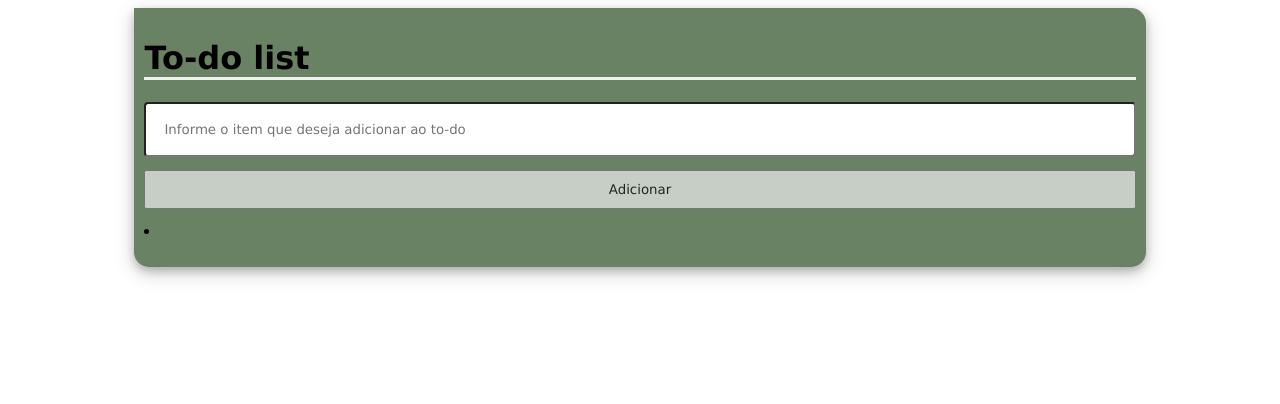
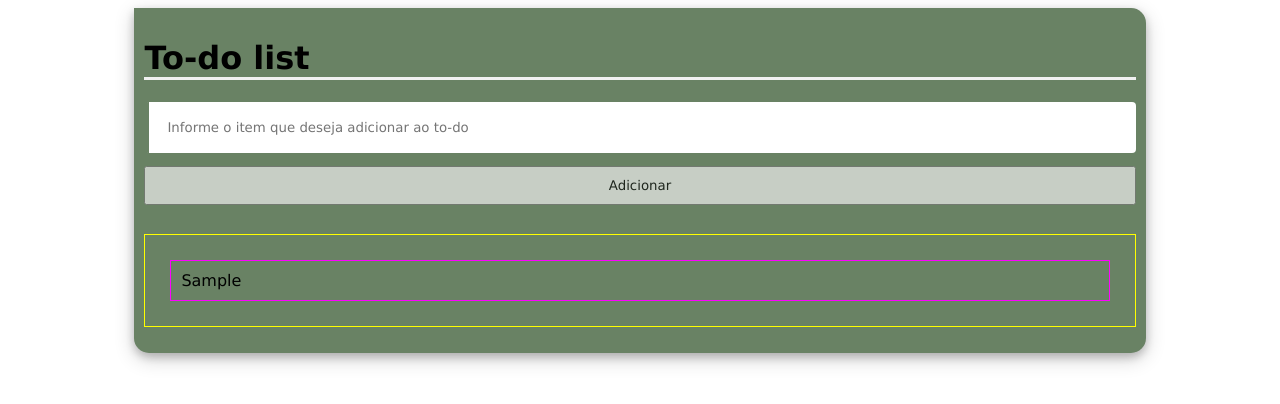
Before and after one commit to allanqueiroz02/todo-list, a React (Create React App) app: page / in a window 1280 px wide. Both pictures are taken after typing "Sample" into the empty fields and a click on the button "Adicionar". Shown: the top 404 px of the page. Built offline with nearby package versions, Linux system fonts and the light colour scheme.

Commit message:
atualizados componentes

```diff
--- a/src/components/CustomButton/CustomButton.jsx
+++ b/src/components/CustomButton/CustomButton.jsx
@@ -12,9 +12,20 @@ const StyledButton = styled.button`
   }
 `;
 
-function CustomButton({ children, onClick, disabled = false, title }) {
+function CustomButton({
+  children,
+  onClick,
+  disabled = false,
+  title,
+  ...others
+}) {
   return (
-    <StyledButton disabled={disabled} onClick={onClick} title={title}>
+    <StyledButton
+      disabled={disabled}
+      onClick={onClick}
+      title={title}
+      {...others}
+    >
       {children}
     </StyledButton>
   );
--- a/src/components/CustomList/CustomList.jsx
+++ b/src/components/CustomList/CustomList.jsx
@@ -1,13 +1,23 @@
 import styled from "styled-components";
 
-const StyledList = styled.li``;
+const StyledList = styled.ul`
+  border: 1px solid #ffff00;
+  padding: 20px;
+`;
 
-const StyledItemList = styled.ul``;
+const StyledListItem = styled.li`
+  list-style-type: none;
+  padding: 10px;
+  margin: 5px;
+  border: 1px solid #ff00ff;
+`;
 
-function CustomList() {
+function CustomList({ list }) {
   return (
     <StyledList>
-      <StyledItemList />
+      {list.map((item) => (
+        <StyledListItem key={item}>{item}</StyledListItem>
+      ))}
     </StyledList>
   );
 }
--- a/src/components/CustomTitle/CustomTitle.jsx
+++ b/src/components/CustomTitle/CustomTitle.jsx
@@ -4,8 +4,12 @@ const StyledTitle = styled.h1`
   border-bottom: 3px solid #f1f1f1;
 `;
 
-function CustomTitle({ text, title }) {
-  return <StyledTitle title={title}>{text}</StyledTitle>;
+function CustomTitle({ text, title, ...others }) {
+  return (
+    <StyledTitle title={title} {...others}>
+      {text}
+    </StyledTitle>
+  );
 }
 
 export default CustomTitle;
--- a/src/components/CustonInput/CustomInput.jsx
+++ b/src/components/CustonInput/CustomInput.jsx
@@ -4,15 +4,28 @@ const StyledInput = styled.input`
   width: 100%;
   padding: 18px;
   border-radius: 4px;
+  border: none;
+  border-left: 5px solid #698264;
+  :focus {
+    outline: none;
+    border-left: 5px solid #000000;
+  }
 `;
 
-function CustomInput({ type = "text", value, onChange, placeholder }) {
+function CustomInput({
+  type = "text",
+  value,
+  onChange,
+  placeholder,
+  ...others
+}) {
   return (
     <StyledInput
       type={type}
       value={value}
       onChange={onChange}
       placeholder={placeholder}
+      {...others}
     />
   );
 }
```
